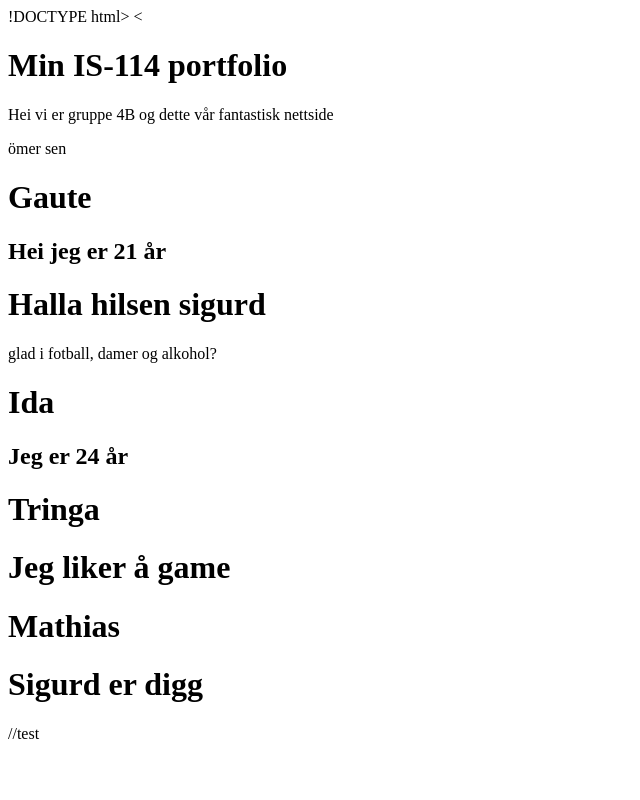
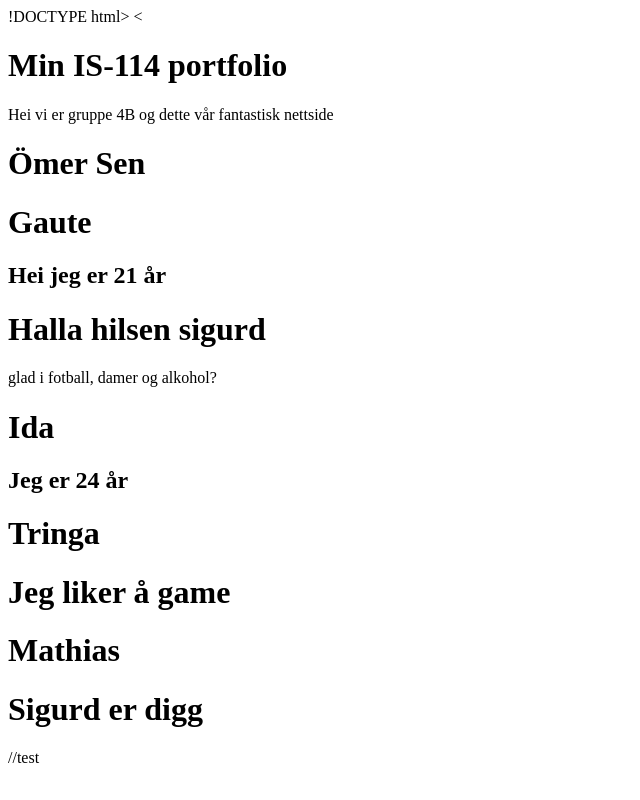
Before and after one commit to Tringak1/Gruppe-4B-study, a plain HTML site: page index.html in a window 1280 px wide. Shown: the whole page, without its empty margins (0-640 px from the left). Drawn offline with Linux system fonts and the light colour scheme.

Commit message:
h1 changed

```diff
--- a/index.html
+++ b/index.html
@@ -10,7 +10,7 @@
 <body>
 <h1>Min IS-114 portfolio</h1>
 <p>Hei vi er gruppe 4B og dette vår fantastisk nettside</p>
-<p>ömer sen</p>
+<h1>Ömer Sen</h1>
 <div>
     <h1> Gaute </h1>
     <h2>Hei jeg er 21 år</h2>
```
